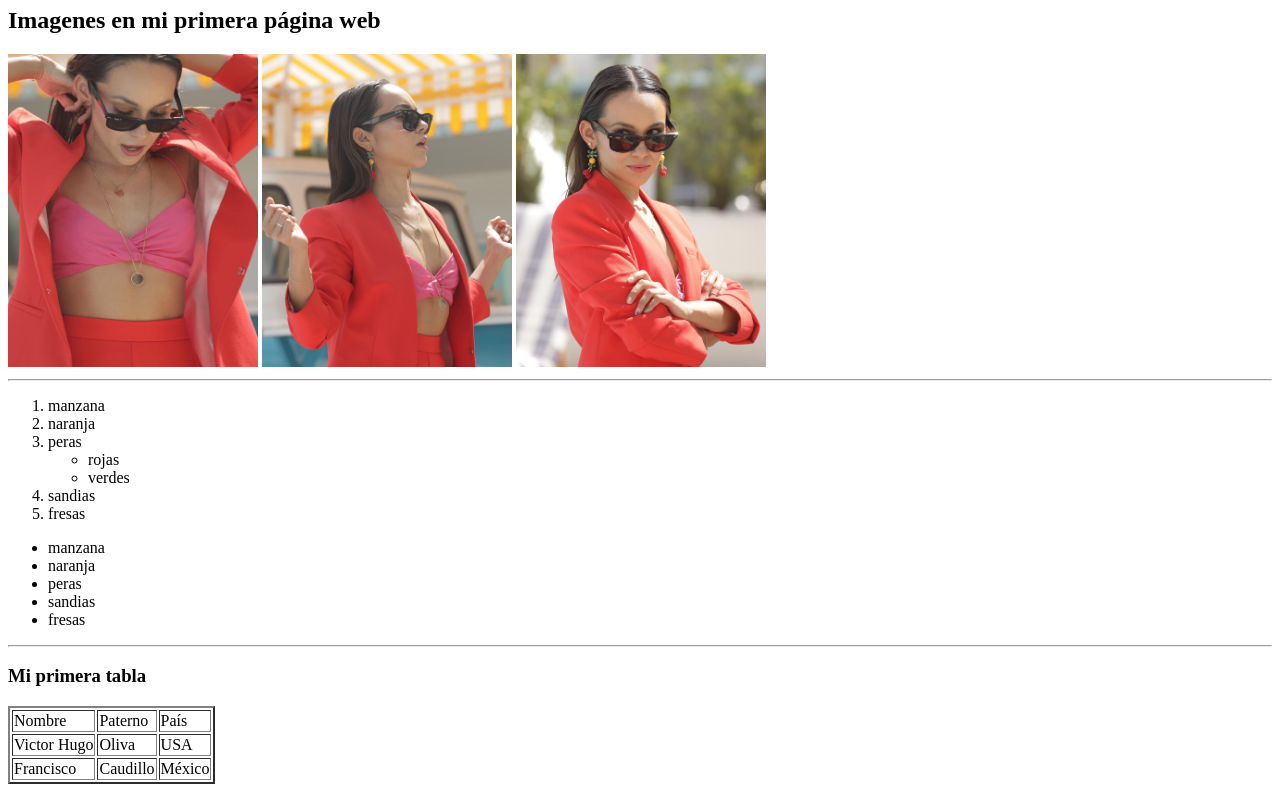
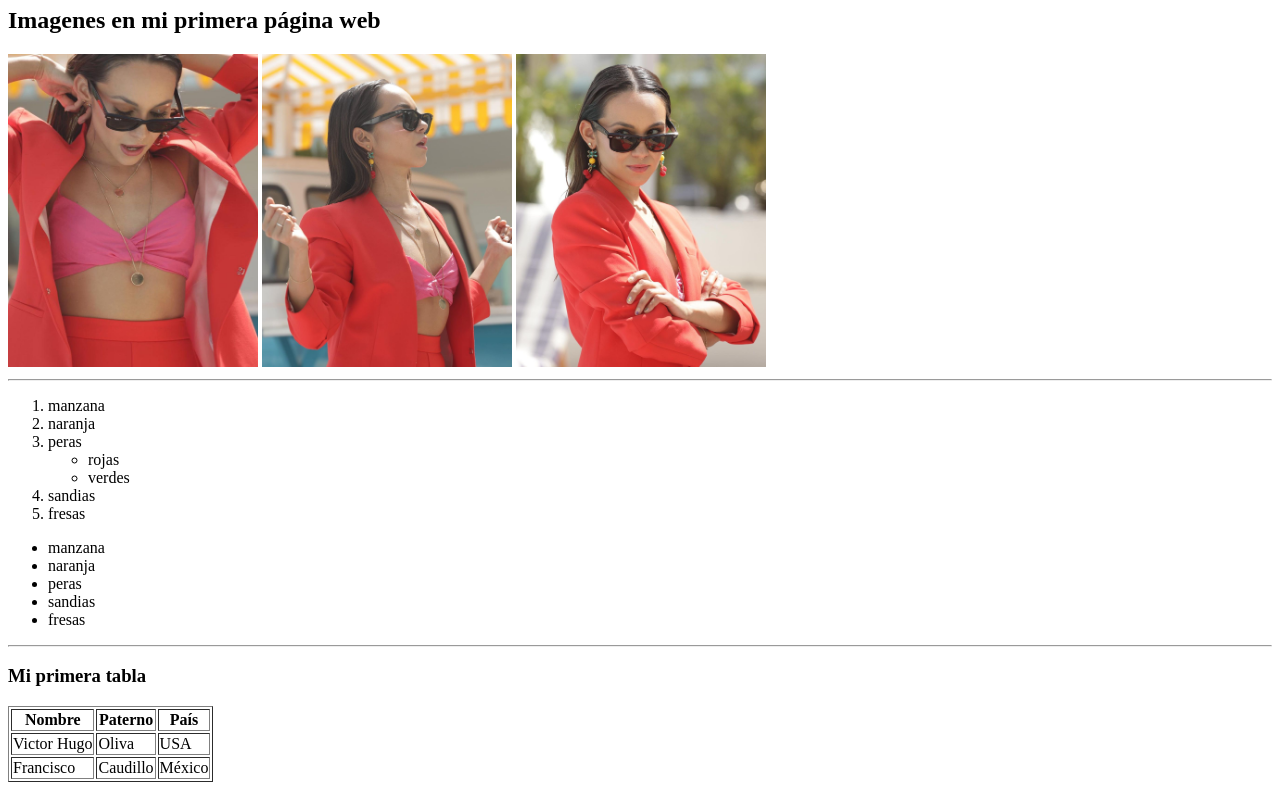
Before and after one commit to jorgepmtz/Disruptive, a plain HTML site: page index.html in a window 1280 px wide. Shown: the part 533-1333 px from the top of the page. Drawn offline with Linux system fonts and the light colour scheme.

Commit message:
CursoHTMLv2

```diff
--- a/index.html
+++ b/index.html
@@ -76,11 +76,11 @@
     <p>
         <h3> Mi primera tabla</h3>
 
-        <Table border = "2" >
+        <Table border = "1" >
             <tr>
-                <td>Nombre</td>
-                <td>Paterno</td>
-                <td>País</td>
+                <th>Nombre</th>
+                <th>Paterno</th>
+                <th>País</th>
             </tr>
             <tr>
                 <td>Victor Hugo</td>
```
